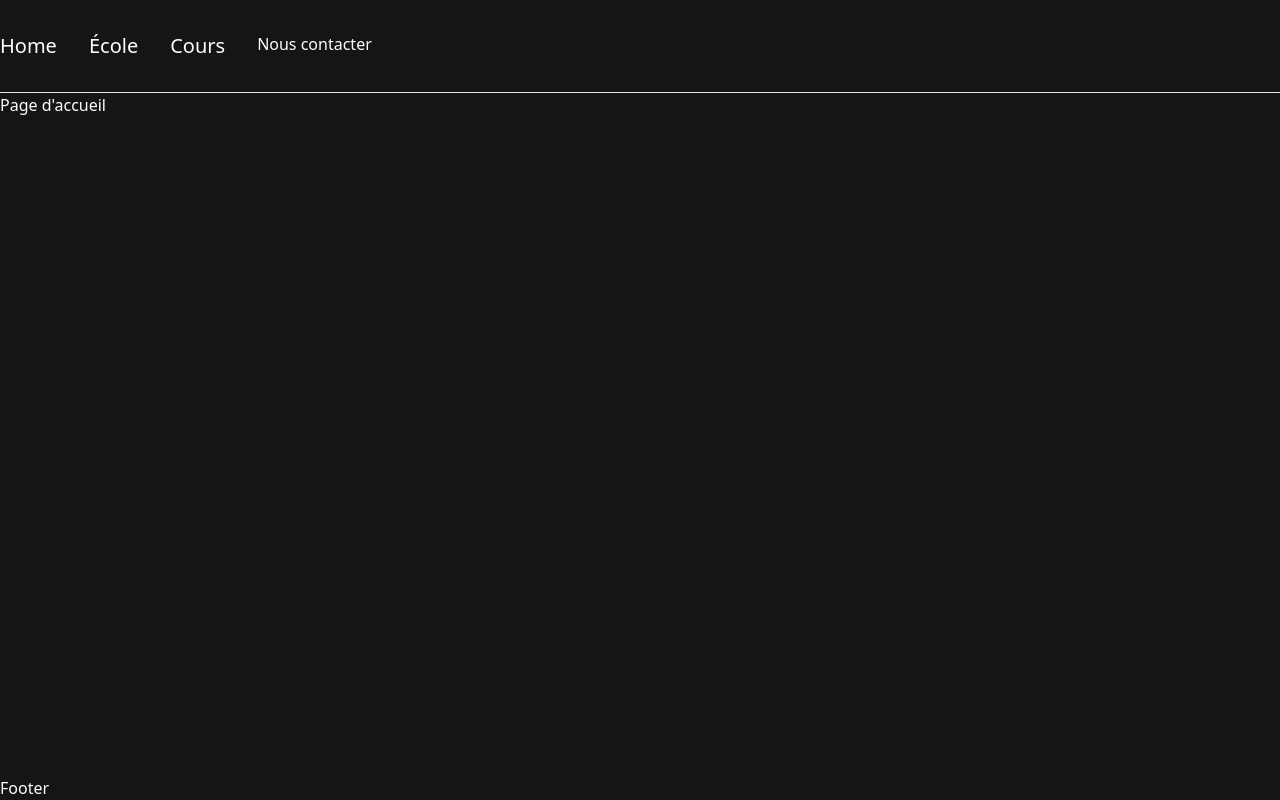
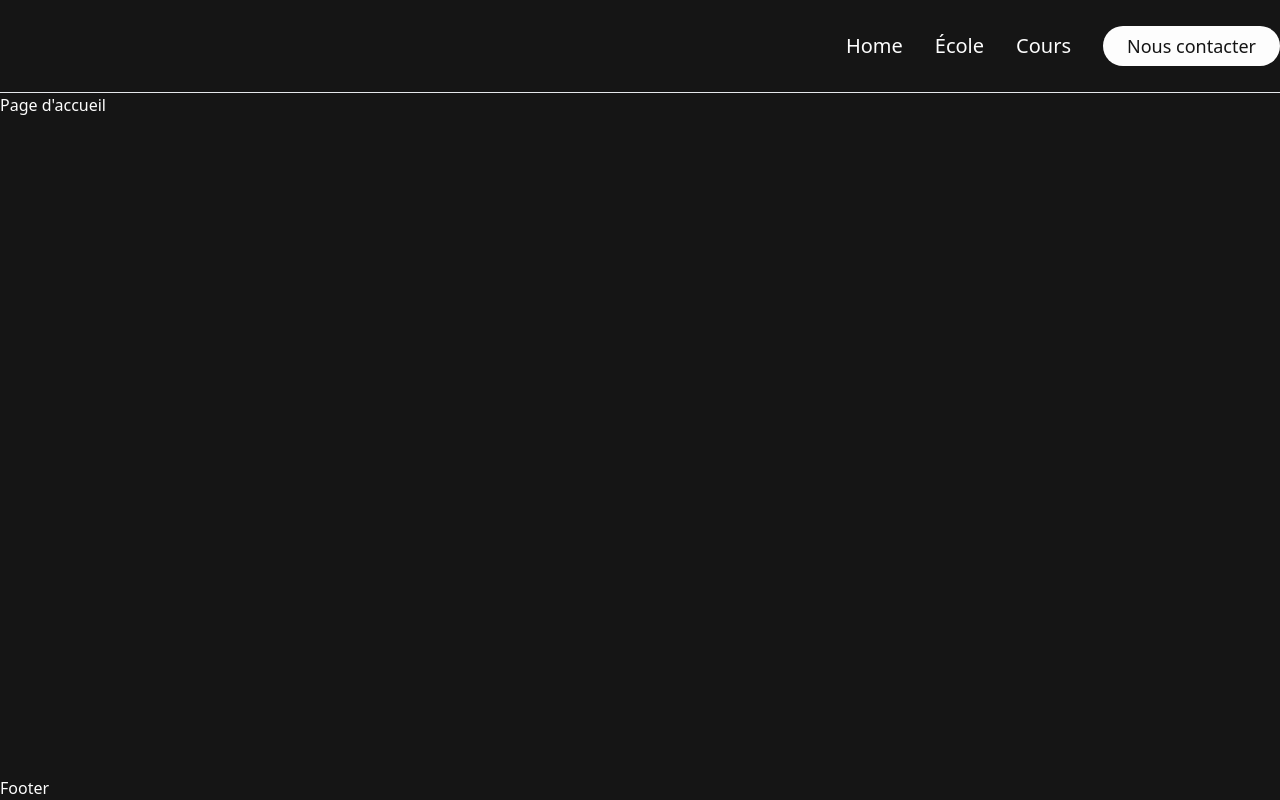
Before and after one commit to jeromeabel/kungfuschool, an Astro site: page / in a window 1280 px wide. Built offline with nearby package versions, Linux system fonts and the light colour scheme; Astro itself is replaced by a stand-in of ours.

Commit message:
css: CTA

```diff
--- a/src/ui/components/Nav.astro
+++ b/src/ui/components/Nav.astro
@@ -14,7 +14,7 @@ const CTA = { label: "Nous contacter", href: `${baseURL}/contact` }
 ---
 
 <nav class="container py-8">
-    <ul class="flex gap-8">
+    <ul class="flex gap-8 justify-end">
         { menu.map( ({label, href}) => <li><NavLink {label} {href} /></li>)}
         <li><CTASecondary label={CTA.label} href={CTA.href}/></li>
     </ul>
--- a/src/ui/components/links/CTASecondary.astro
+++ b/src/ui/components/links/CTASecondary.astro
@@ -7,4 +7,11 @@ export interface Props {
 const { label, href } = Astro.props;
 ---
 
-<a href={href} title={label}>{label}</a>
+<a
+  class="bg-white text-black rounded-full py-2 px-6 text-lg"
+  href={href}
+  aria-label={`${label} page`}
+  title={`${label} page`}
+>
+  {label}
+</a>
```
